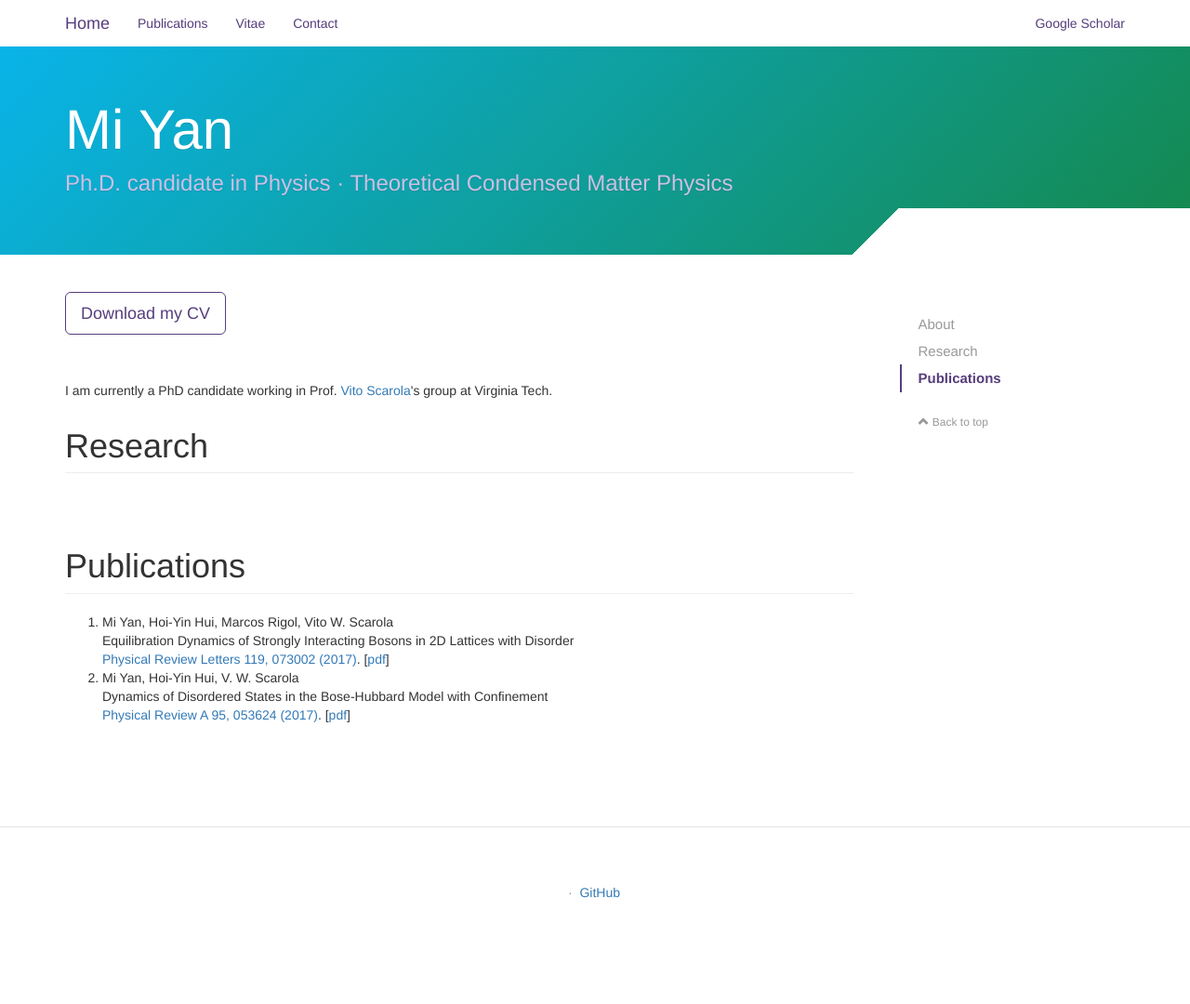
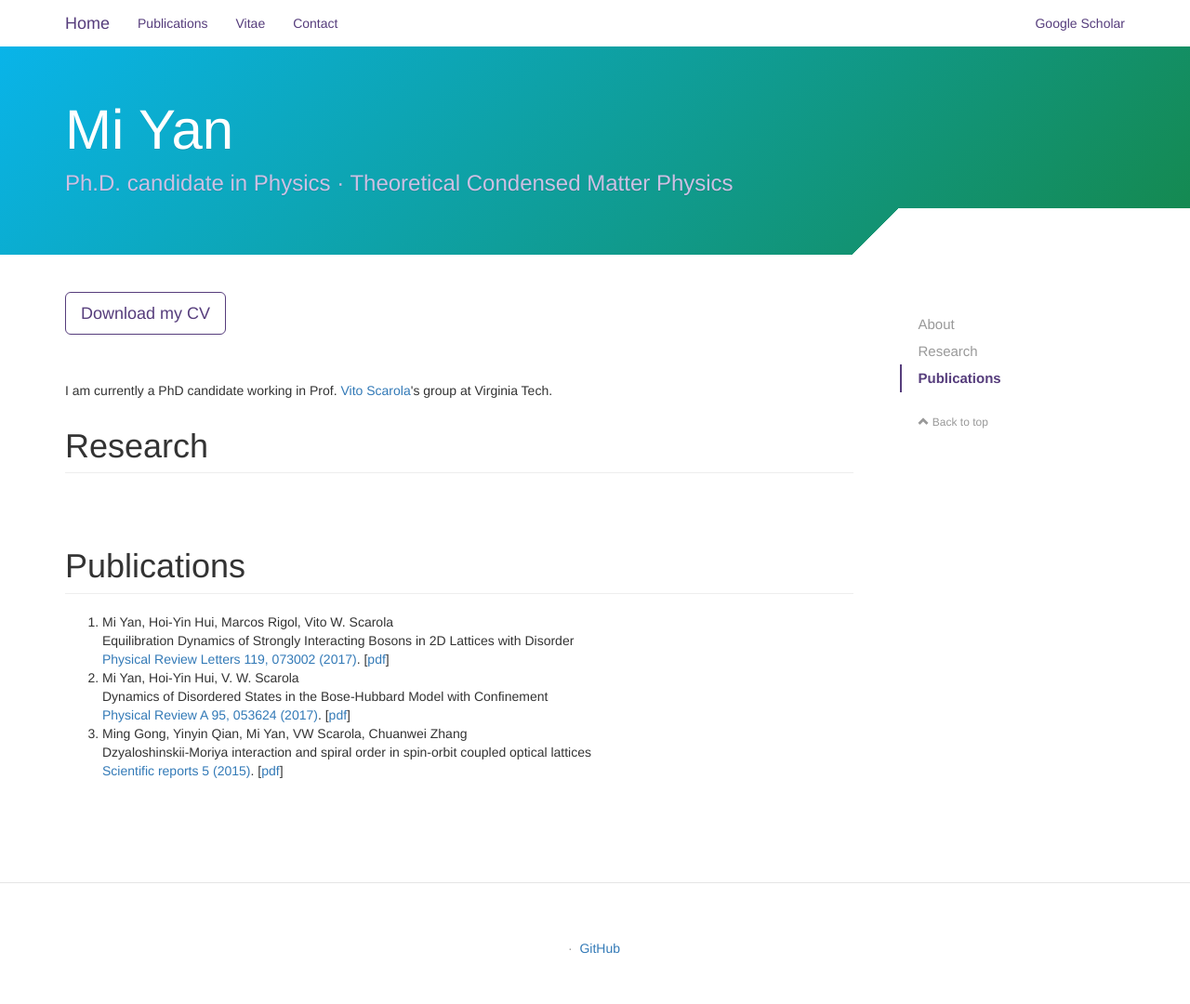
Before and after one commit to yanmi7/yanmi7.github.io, a Jekyll site: the page index.html, which Jekyll copies as it is, in a window 1280 px wide. Shown: the whole page at 93% size. Built offline with Jekyll 4.4.1, drawn with Linux system fonts in a browser that asks for light colours; nearby versions of some CDN libraries; before the commit the page ends 1020 px from its top, so only the background shows below that.

Commit message:
Add files via upload

```diff
--- a/index.html
+++ b/index.html
@@ -183,6 +183,14 @@ isHome: true
     <a href="https://doi.org/10.1103/PhysRevA.95.053624">Physical Review A 95, 053624 (2017)</a>.
     [<a href="https://arxiv.org/pdf/1601.06817">pdf</a>]
     </li>
+
+    <li>
+    Ming Gong, Yinyin Qian, Mi Yan, VW Scarola, Chuanwei Zhang<br/>
+    Dzyaloshinskii-Moriya interaction and spiral order in spin-orbit coupled optical lattices<br/>
+    <a href="https://www.nature.com/articles/srep10050">Scientific reports 5 (2015)</a>.
+    [<a href="https://www.nature.com/articles/srep10050.pdf">pdf</a>]
+    </li>
+
   </ol>
 </section>
 
```
